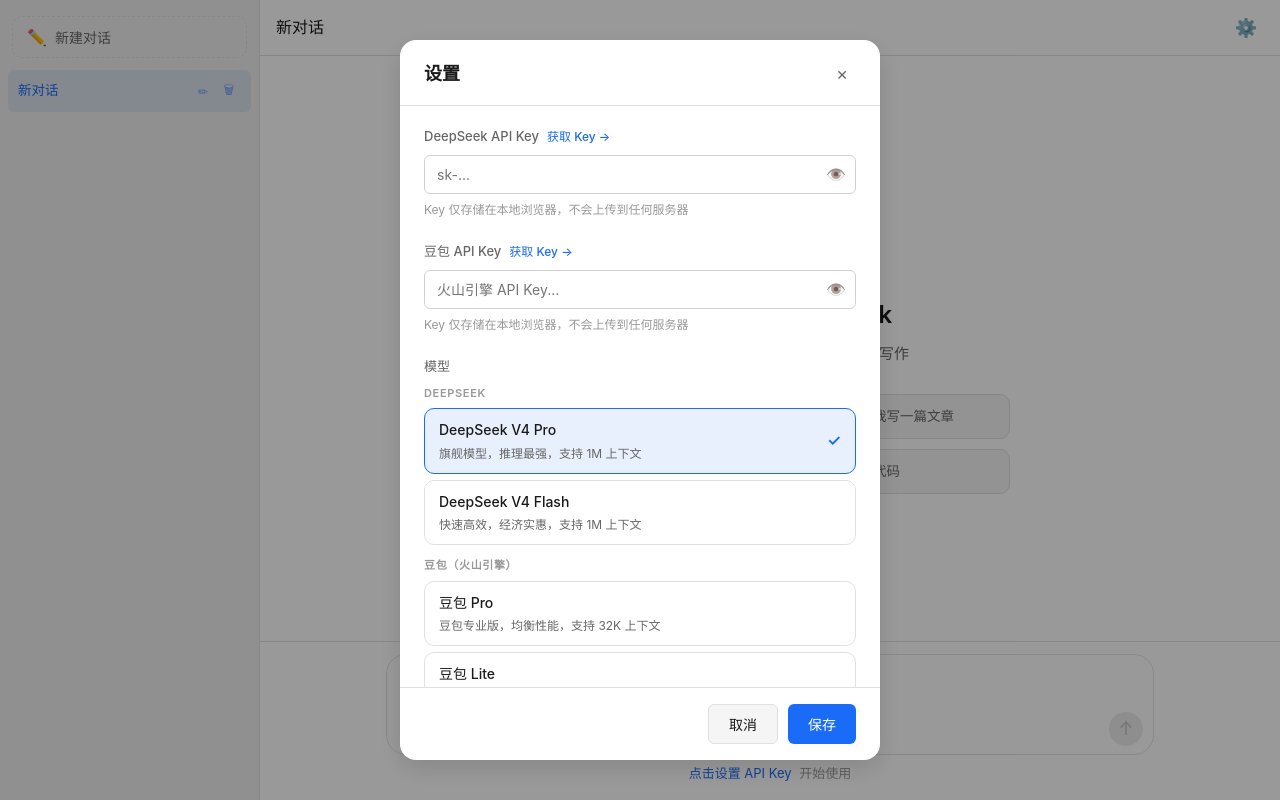
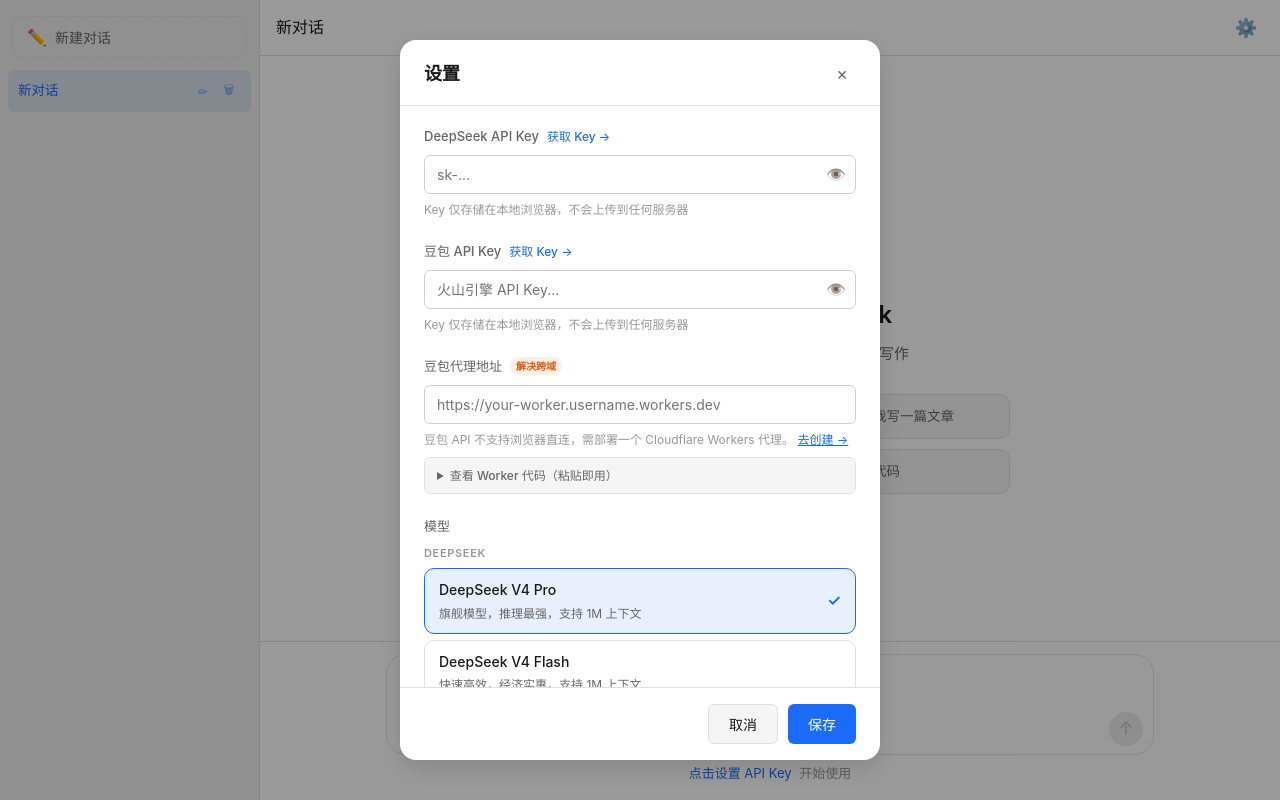
Before and after one commit to wzqyxywh007/deepseek-chat-web, a Vue app: page / in a window 1280 px wide. Built offline with nearby package versions, Linux system fonts and the light colour scheme.

Commit message:
fix: add Cloudflare Workers proxy support for Doubao CORS

```diff
--- a/src/api/doubao.ts
+++ b/src/api/doubao.ts
@@ -1,12 +1,18 @@
 import type { ChatMessage } from '@/types'
 import type { StreamChatOptions } from './deepseek'
 
-const DOUBAO_CHAT_URL = 'https://ark.volcengine.com/api/v3/chat/completions'
-const DOUBAO_IMAGE_URL = 'https://ark.volcengine.com/api/v3/images/generations'
+const DOUBAO_BASE = 'https://ark.volcengine.com'
+
+/** 根据代理地址拼接最终 URL。proxyUrl 为空时直连（可能跨域） */
+function buildUrl(path: string, proxyUrl?: string): string {
+  const base = proxyUrl ? proxyUrl.replace(/\/$/, '') : DOUBAO_BASE
+  return `${base}${path}`
+}
 
 /** 豆包流式对话（复用 StreamChatOptions 接口，thinkingMode / reasoningEffort 字段忽略） */
-export async function streamDoubaoChat(options: StreamChatOptions): Promise<void> {
-  const { messages, apiKey, model, onContent, onDone, onError, signal } = options
+export async function streamDoubaoChat(options: StreamChatOptions & { proxyUrl?: string }): Promise<void> {
+  const { messages, apiKey, model, onContent, onDone, onError, signal, proxyUrl } = options
+  const chatUrl = buildUrl('/api/v3/chat/completions', proxyUrl)
 
   const body = {
     model,
@@ -16,7 +22,7 @@ export async function streamDoubaoChat(options: StreamChatOptions): Promise<void
 
   let response: Response
   try {
-    response = await fetch(DOUBAO_CHAT_URL, {
+    response = await fetch(chatUrl, {
       method: 'POST',
       headers: {
         Authorization: `Bearer ${apiKey}`,
@@ -89,13 +95,15 @@ export interface DoubaoImageOptions {
   size?: string
   /** 生成数量，默认 1 */
   n?: number
+  proxyUrl?: string
 }
 
 /** 豆包图片生成（非流式，直接返回图片 URL 数组） */
 export async function generateDoubaoImage(options: DoubaoImageOptions): Promise<string[]> {
-  const { prompt, apiKey, model, size = '1024x1024', n = 1 } = options
+  const { prompt, apiKey, model, size = '1024x1024', n = 1, proxyUrl } = options
+  const imageUrl = buildUrl('/api/v3/images/generations', proxyUrl)
 
-  const response = await fetch(DOUBAO_IMAGE_URL, {
+  const response = await fetch(imageUrl, {
     method: 'POST',
     headers: {
       Authorization: `Bearer ${apiKey}`,
--- a/src/api/index.ts
+++ b/src/api/index.ts
@@ -10,12 +10,11 @@ export type { StreamChatOptions }
  * 统一对话 API 路由：根据模型 ID 自动分发到对应 Provider。
  * chat.ts 只需调用此函数，不直接依赖具体 Provider 文件。
  */
-export function callChatAPI(options: StreamChatOptions): Promise<void> {
+export function callChatAPI(options: StreamChatOptions & { proxyUrl?: string }): Promise<void> {
   const modelId = options.model as ModelId
   const provider = getProvider(modelId)
-  // 把内部 ModelId 映射为各家实际接受的 apiModelName
   const apiModelName = MODEL_CONFIGS[modelId]?.apiModelName ?? options.model
-  const normalized: StreamChatOptions = { ...options, model: apiModelName }
+  const normalized = { ...options, model: apiModelName }
 
   if (provider === 'doubao') {
     return streamDoubaoChat(normalized)
@@ -31,9 +30,10 @@ export async function callImageAPI(
   prompt: string,
   apiKey: string,
   modelId: ModelId,
+  proxyUrl?: string,
 ): Promise<string[]> {
   const apiModelName = MODEL_CONFIGS[modelId]?.apiModelName ?? modelId
-  return generateDoubaoImage({ prompt, apiKey, model: apiModelName })
+  return generateDoubaoImage({ prompt, apiKey, model: apiModelName, proxyUrl })
 }
 
 export { isImageModel }
--- a/src/components/SettingsModal.vue
+++ b/src/components/SettingsModal.vue
@@ -55,6 +55,53 @@
               </button>
             </div>
             <p class="form-hint">Key 仅存储在本地浏览器，不会上传到任何服务器</p>
+          </div>
+
+          <!-- ── 豆包 CORS 代理地址 ── -->
+          <div class="form-group">
+            <label class="form-label">
+              豆包代理地址
+              <span class="form-label__tag">解决跨域</span>
+            </label>
+            <input
+              v-model="form.doubaoProxyUrl"
+              type="text"
+              class="form-input"
+              placeholder="https://your-worker.username.workers.dev"
+              autocomplete="off"
+              spellcheck="false"
+            />
+            <p class="form-hint">
+              豆包 API 不支持浏览器直连，需部署一个 Cloudflare Workers 代理。
+              <a href="https://dash.cloudflare.com/workers-and-pages" target="_blank" class="form-hint__link">去创建 →</a>
+            </p>
+            <details class="worker-code">
+              <summary class="worker-code__title">查看 Worker 代码（粘贴即用）</summary>
+              <pre class="worker-code__pre"><code>export default {
+  async fetch(request) {
+    if (request.method === 'OPTIONS') {
+      return new Response(null, {
+        status: 204,
+        headers: {
+          'Access-Control-Allow-Origin': '*',
+          'Access-Control-Allow-Methods': 'GET, POST, OPTIONS',
+          'Access-Control-Allow-Headers': 'Content-Type, Authorization',
+        },
+      })
+    }
+    const url = new URL(request.url)
+    const target = 'https://ark.volcengine.com' + url.pathname + url.search
+    const resp = await fetch(target, {
+      method: request.method,
+      headers: request.headers,
+      body: request.body,
+    })
+    const headers = new Headers(resp.headers)
+    headers.set('Access-Control-Allow-Origin', '*')
+    return new Response(resp.body, { status: resp.status, headers })
+  },
+}</code></pre>
+            </details>
           </div>
 
           <!-- ── 模型选择（分组） ── -->
@@ -216,6 +263,7 @@ const showDoubaoKey = ref(false)
 const form = ref({
   apiKey: '',
   doubaoApiKey: '',
+  doubaoProxyUrl: '',
   model: 'deepseek-v4-pro' as ModelId,
   thinkingMode: true,
   reasoningEffort: 'high' as ReasoningEffort,
@@ -231,6 +279,7 @@ watch(() => props.visible, (v) => {
     form.value = {
       apiKey: settingsStore.apiKey,
       doubaoApiKey: settingsStore.doubaoApiKey,
+      doubaoProxyUrl: settingsStore.doubaoProxyUrl,
       model: settingsStore.model,
       thinkingMode: settingsStore.thinkingMode,
       reasoningEffort: settingsStore.reasoningEffort,
@@ -245,6 +294,7 @@ watch(() => props.visible, (v) => {
 function save() {
   settingsStore.apiKey = form.value.apiKey.trim()
   settingsStore.doubaoApiKey = form.value.doubaoApiKey.trim()
+  settingsStore.doubaoProxyUrl = form.value.doubaoProxyUrl.trim()
   settingsStore.model = form.value.model
   settingsStore.thinkingMode = form.value.thinkingMode
   settingsStore.reasoningEffort = form.value.reasoningEffort
@@ -393,6 +443,51 @@ function cancel() {
   font-size: 12px;
   color: var(--text-muted);
   margin-top: 6px;
+}
+
+/* 代理说明 */
+.form-label__tag {
+  font-size: 10px;
+  font-weight: 600;
+  padding: 1px 6px;
+  border-radius: 10px;
+  background: rgba(234, 88, 12, 0.1);
+  color: #ea580c;
+}
+
+.form-hint__link {
+  color: var(--accent);
+  text-decoration: underline;
+}
+
+.worker-code {
+  margin-top: 8px;
+  border: 1px solid var(--border-color);
+  border-radius: var(--radius-sm);
+  overflow: hidden;
+}
+
+.worker-code__title {
+  padding: 8px 12px;
+  font-size: 12px;
+  font-weight: 500;
+  color: var(--text-secondary);
+  cursor: pointer;
+  background: var(--bg-secondary);
+  user-select: none;
+}
+.worker-code__title:hover {
+  background: var(--bg-hover);
+}
+
+.worker-code__pre {
+  margin: 0;
+  padding: 12px;
+  background: var(--bg-code, #1e1e1e);
+  font-size: 11px;
+  line-height: 1.6;
+  overflow-x: auto;
+  color: #d4d4d4;
 }
 
 /* 模型分组标题 */
--- a/src/stores/chat.ts
+++ b/src/stores/chat.ts
@@ -111,6 +111,7 @@ export const useChatStore = defineStore('chat', () => {
         prompt,
         settingsStore.doubaoApiKey,
         settingsStore.model,
+        settingsStore.doubaoProxyUrl || undefined,
       )
       reactiveAiMsg.generatedImages = urls
       reactiveAiMsg.content = ''
@@ -188,6 +189,7 @@ export const useChatStore = defineStore('chat', () => {
         model: settingsStore.model,
         thinkingMode: settingsStore.thinkingMode,
         reasoningEffort: settingsStore.reasoningEffort,
+        proxyUrl: settingsStore.doubaoProxyUrl || undefined,
         onReasoning: (delta) => { reactiveAiMsg.reasoningContent = (reactiveAiMsg.reasoningContent ?? '') + delta },
         onContent: (delta) => { reactiveAiMsg.content += delta },
         onDone: () => {
@@ -270,6 +272,7 @@ export const useChatStore = defineStore('chat', () => {
         model: settingsStore.model,
         thinkingMode: settingsStore.thinkingMode,
         reasoningEffort: settingsStore.reasoningEffort,
+        proxyUrl: settingsStore.doubaoProxyUrl || undefined,
         onReasoning: (delta) => { reactiveAiMsg.reasoningContent = (reactiveAiMsg.reasoningContent ?? '') + delta },
         onContent: (delta) => { reactiveAiMsg.content += delta },
         onDone: () => {
--- a/src/stores/settings.ts
+++ b/src/stores/settings.ts
@@ -12,6 +12,7 @@ export const useSettingsStore = defineStore('settings', () => {
 
   const apiKey = ref(raw.apiKey ?? '')
   const doubaoApiKey = ref(raw.doubaoApiKey ?? '')
+  const doubaoProxyUrl = ref(raw.doubaoProxyUrl ?? '')
   const model = ref<ModelId>(migrated.model)
   // 若 localStorage 中已有明确的 thinkingMode，优先使用；否则用迁移结果
   const thinkingMode = ref<boolean>(raw.thinkingMode ?? migrated.thinkingMode)
@@ -36,6 +37,7 @@ export const useSettingsStore = defineStore('settings', () => {
     storageSet<Settings>(STORAGE_KEYS.SETTINGS, {
       apiKey: apiKey.value,
       doubaoApiKey: doubaoApiKey.value,
+      doubaoProxyUrl: doubaoProxyUrl.value,
       model: model.value,
       thinkingMode: thinkingMode.value,
       reasoningEffort: reasoningEffort.value,
@@ -44,11 +46,12 @@ export const useSettingsStore = defineStore('settings', () => {
     })
   }
 
-  watch([apiKey, doubaoApiKey, model, thinkingMode, reasoningEffort, systemPrompt, theme], save)
+  watch([apiKey, doubaoApiKey, doubaoProxyUrl, model, thinkingMode, reasoningEffort, systemPrompt, theme], save)
 
   return {
     apiKey,
     doubaoApiKey,
+    doubaoProxyUrl,
     model,
     thinkingMode,
     reasoningEffort,
--- a/src/types/index.ts
+++ b/src/types/index.ts
@@ -121,6 +121,8 @@ export interface Session {
 export interface Settings {
   apiKey: string
   doubaoApiKey: string
+  /** 豆包 CORS 代理地址，例如：https://my-worker.username.workers.dev */
+  doubaoProxyUrl: string
   model: ModelId
   thinkingMode: boolean
   reasoningEffort: ReasoningEffort
```
